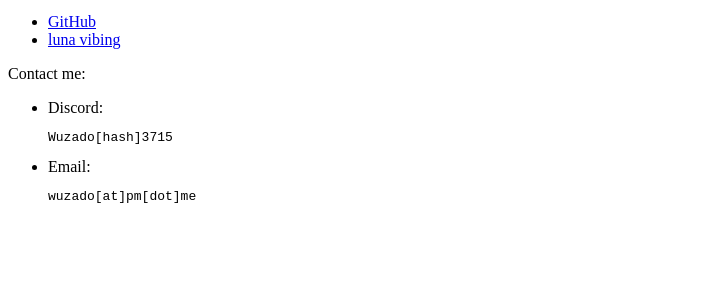
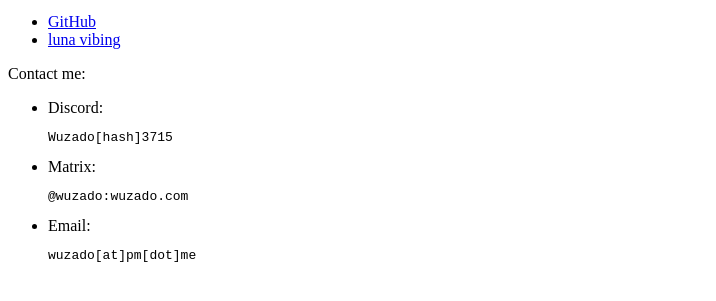
Before and after one commit to Wuzado/wuzado.github.io, a plain HTML site: page index.html in a window 1280 px wide. Shown: the part 119-420 px from the top of the page, without its empty margins (0-716 px from the left). Drawn offline with Linux system fonts and the light colour scheme.

Commit message:
Add Matrix

```diff
--- a/index.html
+++ b/index.html
@@ -16,6 +16,7 @@
         <div>Contact me:</div>
         <ul>
             <li>Discord: <pre>Wuzado[hash]3715</pre></li>
+            <li>Matrix: <pre>@wuzado:wuzado.com</pre></li>
             <li>Email: <pre>wuzado[at]pm[dot]me</pre></li>
         </ul>
     </body>
```
